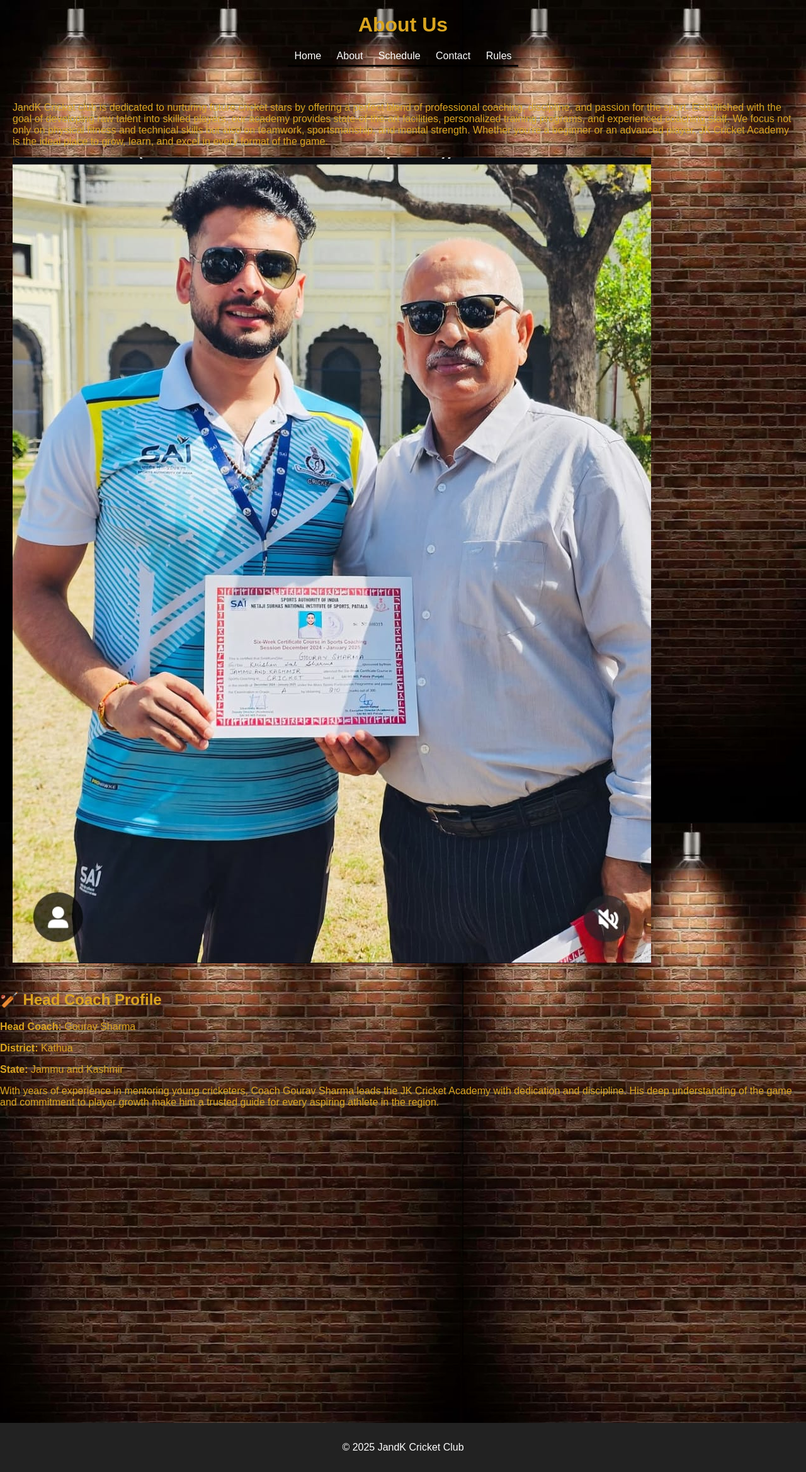
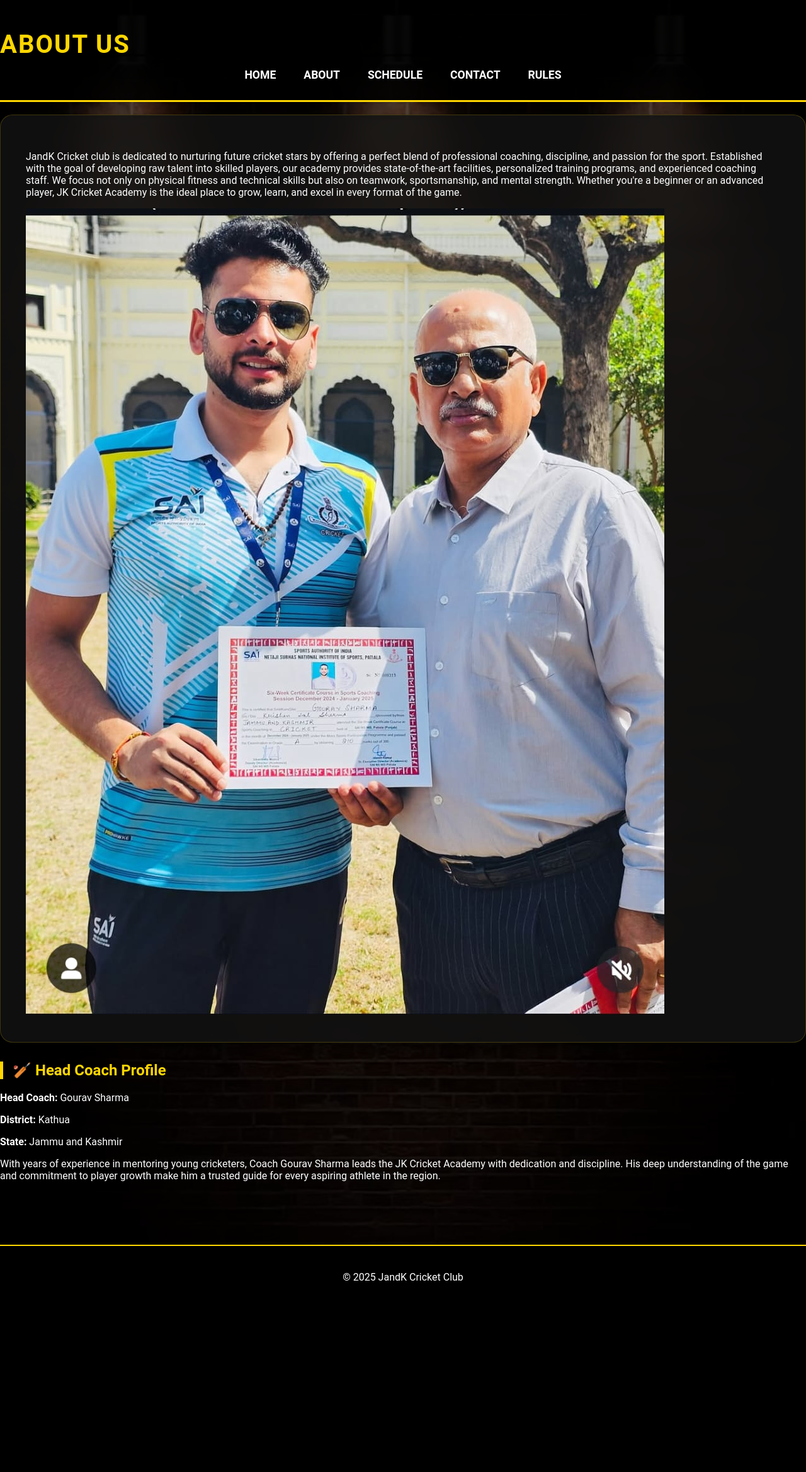
Before and after one commit to deeraj579/jandk-cricket-club, a Flask app: page /about in a window 1280 px wide. Shown: the whole page at 63% size. After the commit the page ends 2034 px from the top, so only its background shows below. Run offline with Flask 3, Linux system fonts and the light colour scheme.

Commit message:
ghjk
hgh

```diff
--- a/Jandk_cricket_club.py (2)/Jandk_cricket_club.py/static/style.css
+++ b/Jandk_cricket_club.py (2)/Jandk_cricket_club.py/static/style.css
@@ -1,74 +1,130 @@
-body {
-  font-family: Arial, sans-serif;
-  margin: 0;
-  padding: 0;
-  background-color: plum ;
-}
-body.home{
-  background-image:url("home.jpg");
-}
-body.about{
-  background-image:url("about..jpg");
-}
-body.contact{
-  background-image:url("contac.jpg");
-}
-body.schedule{
-  background-image:url("schedule.jpg");
-}
-body.rules{
-  background-image:url("rule.jpg");
+/* Custom Variable Palette */
+:root {
+    --gold: #FFD700;
+    --dark-bg: rgba(18, 18, 18, 0.85);
+    --accent: #DAA520;
+    --white: #ffffff;
 }
 
-header {
-
-  color:goldenrod;
-
-  text-align: center;
+/* Global Reset & Wide Layout */
+body {
+    font-family: 'Roboto', 'Oswald', Arial, sans-serif;
+    margin: 0;
+    padding: 0;
+    background-color: #1a1a1a; /* Professional dark base instead of plum */
+    background-size: cover;
+    background-attachment: fixed;
+    background-position: center;
+    color: var(--white);
 }
 
+/* Page Specific Backgrounds with Overlay */
+body.home { background-image: linear-gradient(rgba(0,0,0,0.6), rgba(0,0,0,0.6)), url("home.jpg"); }
+body.about { background-image: linear-gradient(rgba(0,0,0,0.6), rgba(0,0,0,0.6)), url("about..jpg"); }
+body.contact { background-image: linear-gradient(rgba(0,0,0,0.6), rgba(0,0,0,0.6)), url("contac.jpg"); }
+body.schedule { background-image: linear-gradient(rgba(0,0,0,0.6), rgba(0,0,0,0.6)), url("schedule.jpg"); }
+body.rules { background-image: linear-gradient(rgba(0,0,0,0.6), rgba(0,0,0,0.6)), url("rule.jpg"); }
+
+/* Wide Header Design */
+header {
+    background: rgba(0, 0, 0, 0.9);
+    padding: 20px 0;
+    border-bottom: 3px solid var(--gold);
+    width: 100%;
+}
+
+header h1 {
+    color: var(--gold);
+    font-size: 2.5rem;
+    margin-bottom: 15px;
+    text-transform: uppercase;
+    letter-spacing: 2px;
+}
+
+/* Centered Navigation */
 nav {
-
-  text-align: left;
-  border-bottom: 3px solid black;
-  display: inline-block;
-  padding-bottom: 5px;
-  margin-bottom: 20px;
-
-
+    display: block;
+    text-align: center;
+    margin-bottom: 10px;
 }
 
 nav a {
-  color: white;
-  margin: 0 10px;
-  text-decoration: none;
-}
-.club-image {
-  border-radius: 50%;
-  width: 400px;
-  height: 400px;
-  object-fit: cover;
-  float:right;
-  margin-right: 20px;
+    color: var(--white);
+    margin: 0 20px;
+    text-decoration: none;
+    font-weight: bold;
+    font-size: 1.1rem;
+    transition: color 0.3s ease;
+    text-transform: uppercase;
 }
 
-main {
-  padding: 20px;
-  color:goldenrod;
-
-  min-height: 30vh;
-  align-items: left;
-}
-section{
-  color: goldenrod;
-
+nav a:hover, nav a.active {
+    color: white;
 }
 
+/* Wide Content Container */
+.container {
+    max-width: 1400px; /* Makes the site feel wide */
+    margin: 0 auto;
+    padding: 40px;
+}
 
+/* Improved Content Glass-morphism */
+main {
+    background: var(--dark-bg);
+    backdrop-filter: blur(10px);
+    border-radius: 20px;
+    padding: 40px;
+    margin: 20px auto;
+    box-shadow: 0 10px 30px rgba(0,0,0,0.5);
+    border: 1px solid rgba(255, 215, 0, 0.2);
+}
+
+/* Accurate Image Placement */
+.intro {
+    display: flex; /* Modern layout instead of floats */
+    align-items: center;
+    gap: 40px;
+    flex-wrap: wrap;
+}
+
+.intro-text {
+    flex: 1;
+    min-width: 300px;
+}
+
+.club-image {
+    width: 450px; /* Slightly larger for wide screens */
+    height: 450px;
+    border-radius: 20px; /* Modern rounded corners look better than circles */
+    object-fit: cover;
+    border: 4px solid var(--gold);
+    box-shadow: 0 0 20px var(--gold);
+    float: none; /* Resetting float for flexbox */
+}
+
+/* Hero & Sections */
+h2 {
+    color: var(--gold);
+    border-left: 5px solid var(--gold);
+    padding-left: 15px;
+    margin-top: 30px;
+}
+
+.hero-img-container img {
+    width: 100%;
+    height: 400px;
+    object-fit: cover;
+    border-radius: 15px;
+    margin: 20px 0;
+}
+
+/* Footer Fix */
 footer {
-  background: #222;
-  color: white;
-  text-align: center;
-  padding: 30px;
-  margin-top: 500px;
+    background: #000;
+    color: var(--white);
+    text-align: center;
+    padding: 40px;
+    margin-top: 100px; /* Balanced margin */
+    border-top: 2px solid var(--gold);
 }
--- a/templates/contact.html
+++ b/templates/contact.html
@@ -20,7 +20,7 @@
   <main>
     <h2 class="heading-lines">Contact Us</h2>
 
-    <p><strong>Address:</strong> JandK Cricket club, sport stadium Kathua, Jammu and Kashmir</p>
+    <p><strong>Address:</strong> JandK Cricket club, Rs School kathua, Jammu and Kashmir</p>
     <p><strong>Phone:</strong> +91 60060 21067</p>
     <p><strong>Instagram:</strong> @jandk_cricket</p>
 
@@ -38,6 +38,6 @@
     </form>
   </main>
 
-  <footer>&copy; 2025 JandK Cricket Club</footer>
+
 </body>
 </html>
--- a/templates/rules.html
+++ b/templates/rules.html
@@ -23,6 +23,6 @@
       <li>Wear the correct uniform.</li>
     </ol>
   </main>
-  <footer>&copy; 2025 JandK Cricket Club</footer>
+
 </body>
 </html>
--- a/templates/schedule.html
+++ b/templates/schedule.html
@@ -22,6 +22,6 @@
       <li>Sunday: Off</li>
     </ul>
   </main>
-  <footer>&copy; 2025 JandK Cricket Club</footer>
+
 </body>
 </html>
```
Also changed, not shown: static/style.css (+78 -8 lines), templates/index.html (+27 -15 lines).
